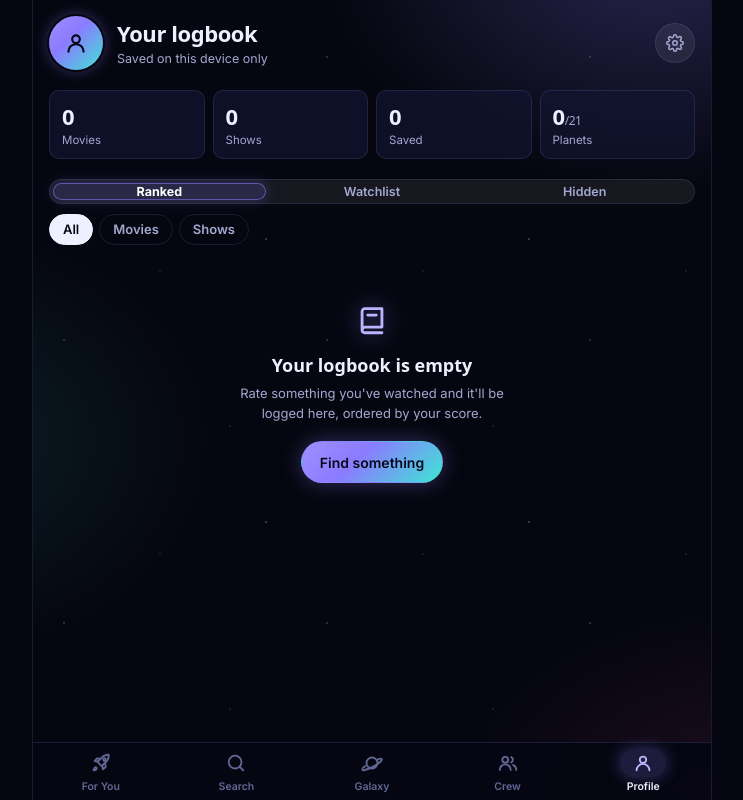
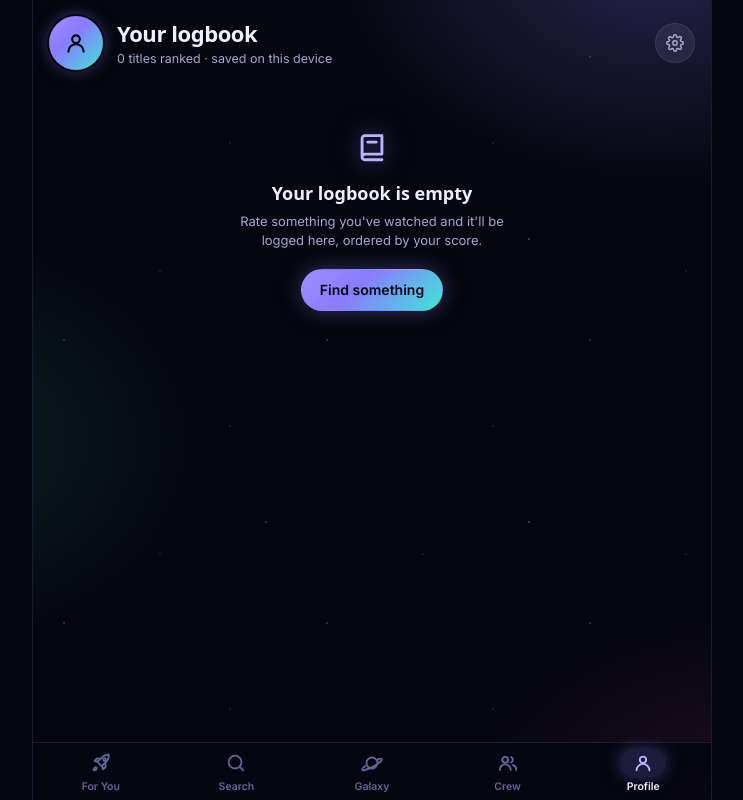
Before and after one commit to nicklitvin/teli, a React (Vite) app: page / in a window 1280 px wide. Both pictures are taken after a click on the button "Profile". Shown: the whole page, without its empty margins (268-1011 px from the left). Built offline with nearby package versions, Linux system fonts and the light colour scheme.

Commit message:
Simplify the logbook: numbered Movies and Shows lists, watchlist shelf, hidden titles tucked away
Co-Authored-By: Claude Opus 5.5 <noreply@anthropic.com>
Claude-Session: https://claude.ai/code/session_01QAHuBVGHeoZUWCTJRHE5CV

```diff
--- a/src/screens/Profile.tsx
+++ b/src/screens/Profile.tsx
@@ -1,37 +1,23 @@
-import { useMemo, useState, type ChangeEvent } from 'react';
-import type { MediaType } from '../types';
-import { BY_ID, GENRES } from '../lib/catalog';
+import { useState, type ChangeEvent } from 'react';
+import type { MediaType, Rating } from '../types';
+import { BY_ID } from '../lib/catalog';
 import { emptyData, parseBackup, rankedCount, useStore, type Data } from '../lib/store';
-import { exploredCount } from '../lib/taste';
-import {
-  BookIcon, BookmarkIcon, CheckIcon, DownloadIcon, EyeSlashIcon, GearIcon, TrashIcon, UploadIcon, UserIcon,
-} from '../components/Icons';
-import { Cards, Empty, Screen, Segmented, TitleRow } from '../components/ui';
+import { BookIcon, CheckIcon, DownloadIcon, GearIcon, TrashIcon, UploadIcon, UserIcon } from '../components/Icons';
+import { Cards, Empty, PosterCard, Screen, SectionHeader, Shelf, TitleRow } from '../components/ui';
 
-type View = 'ranked' | 'watchlist' | 'hidden';
-type Filter = 'all' | MediaType;
 type Pending = { kind: 'import'; data: Data; name: string } | { kind: 'reset' };
 
 const plural = (n: number, word: string) => `${n} ${word}${n === 1 ? '' : 's'}`;
+const PREVIEW = 5;
 
-/** You: your stats, everything you've ranked, saved or hidden, and backup settings behind the gear. */
+/** Your logbook: movies and shows each ranked by score, then your watchlist. Backups sit behind the gear. */
 export function Profile({ active, onSearch }: { active: boolean; onSearch: () => void }) {
   const { data, ratings, toggleDismissed } = useStore();
-  const [view, setView] = useState<View>('ranked');
-  const [filter, setFilter] = useState<Filter>('all');
   const [settings, setSettings] = useState(false);
+  const [showHidden, setShowHidden] = useState(false);
 
-  const of = (type: MediaType) => filter === 'all' || type === filter;
-  const ranked = useMemo(
-    () => [...ratings.values()]
-      .filter((r) => filter === 'all' || r.type === filter)
-      .sort((a, b) => b.score - a.score || a.rank - b.rank),
-    [ratings, filter],
-  );
-  const watch = data.watchlist.map((id) => BY_ID.get(id)!).filter((t) => of(t.type));
-  const hidden = [...data.dismissed].reverse().map((id) => BY_ID.get(id)).filter((t) => !!t).filter((t) => of(t.type));
-  const movies = [...ratings.values()].filter((r) => r.type === 'movie').length;
-  const avg = ranked.length ? ranked.reduce((s, r) => s + r.score, 0) / ranked.length : 0;
+  const watch = data.watchlist.map((id) => BY_ID.get(id)!);
+  const hidden = [...data.dismissed].reverse().map((id) => BY_ID.get(id)).filter((t) => !!t);
 
   return (
     <Screen title="Profile" active={active} className="profile">
@@ -39,7 +25,7 @@ export function Profile({ active, onSearch }: { active: boolean; onSearch: () =>
         <span className="avatar avatar-lg"><UserIcon size={26} /></span>
         <div>
           <h2>Your logbook</h2>
-          <p>Saved on this device only</p>
+          <p>{plural(ratings.size, 'title')} ranked · saved on this device</p>
         </div>
         <button className={`icon-btn ${settings ? 'on' : ''}`} onClick={() => setSettings((v) => !v)}
           aria-expanded={settings} aria-label="Backup and settings">
@@ -49,60 +35,61 @@ export function Profile({ active, onSearch }: { active: boolean; onSearch: () =>
 
       {settings && <Settings />}
 
-      <div className="stats">
-        <div><strong>{movies}</strong><span>Movies</span></div>
-        <div><strong>{ratings.size - movies}</strong><span>Shows</span></div>
-        <div><strong>{data.watchlist.length}</strong><span>Saved</span></div>
-        <div><strong>{exploredCount(ratings)}<small>/{GENRES.length}</small></strong><span>Planets</span></div>
-      </div>
-
-      <div className="filter-bar stacked">
-        <Segmented<View> value={view} onChange={setView} options={[
-          { value: 'ranked', label: 'Ranked' },
-          { value: 'watchlist', label: 'Watchlist' },
-          { value: 'hidden', label: 'Hidden' },
-        ]} />
-        <div className="pills">
-          {(['all', 'movie', 'tv'] as Filter[]).map((f) => (
-            <button key={f} className={`pill ${filter === f ? 'on' : ''}`} onClick={() => setFilter(f)}>
-              {f === 'all' ? 'All' : f === 'movie' ? 'Movies' : 'Shows'}
-            </button>
-          ))}
-        </div>
-      </div>
-
-      {view === 'ranked' ? (
-        ranked.length ? (
+      {ratings.size ? (
         <>
-            <p className="list-caption">{ranked.length} ranked · average {avg.toFixed(1)}</p>
-            <Cards>
-              {ranked.map((r, i) => <TitleRow key={r.id} t={BY_ID.get(r.id)!} rank={i + 1} />)}
-            </Cards>
+          <RankedGroup type="movie" ratings={ratings} />
+          <RankedGroup type="tv" ratings={ratings} />
         </>
       ) : (
         <Empty icon={<BookIcon size={34} />} title="Your logbook is empty"
           body="Rate something you've watched and it'll be logged here, ordered by your score."
           action={<button className="primary-btn" onClick={onSearch}>Find something</button>} />
-        )
-      ) : view === 'watchlist' ? (
-        watch.length ? (
-          <Cards>{watch.map((t) => <TitleRow key={t.id} t={t} />)}</Cards>
-        ) : (
-          <Empty icon={<BookmarkIcon size={34} />} title="Your watchlist is empty"
-            body="Save titles you want to watch from For You, search or any title page." />
-        )
-      ) : hidden.length ? (
+      )}
+
+      {watch.length > 0 && (
+        <>
+          <SectionHeader title="Watchlist" subtitle={plural(watch.length, 'title')} />
+          <Shelf>{watch.map((t) => <PosterCard key={t.id} t={t} caption={String(t.year)} />)}</Shelf>
+        </>
+      )}
+
+      {hidden.length > 0 && (
+        <div className="hidden-titles">
+          <button className="text-btn subtle center" onClick={() => setShowHidden((v) => !v)} aria-expanded={showHidden}>
+            {showHidden ? 'Close' : `${plural(hidden.length, 'title')} marked not interested`}
+          </button>
+          {showHidden && (
             <Cards>
               {hidden.map((t) => (
                 <TitleRow key={t.id} t={t}
                   actions={<button className="secondary-btn small glass" onClick={() => toggleDismissed(t.id)}>Show again</button>} />
               ))}
             </Cards>
-      ) : (
-        <Empty icon={<EyeSlashIcon size={34} />} title="Nothing hidden"
-          body="Titles you mark “Not interested” land here, so you can bring them back." />
+          )}
+        </div>
       )}
     </Screen>
+  );
+}
+
+/** One numbered list (movies or shows), best first; long lists open the rest on request. */
+function RankedGroup({ type, ratings }: { type: MediaType; ratings: Map<string, Rating> }) {
+  const [all, setAll] = useState(false);
+  const list = [...ratings.values()].filter((r) => r.type === type).sort((a, b) => b.score - a.score || a.rank - b.rank);
+  if (!list.length) return null;
+  const avg = list.reduce((s, r) => s + r.score, 0) / list.length;
+  return (
+    <>
+      <SectionHeader title={type === 'movie' ? 'Movies' : 'Shows'} subtitle={`${list.length} ranked · average ${avg.toFixed(1)}`} />
+      <Cards>
+        {(all ? list : list.slice(0, PREVIEW)).map((r, i) => <TitleRow key={r.id} t={BY_ID.get(r.id)!} rank={i + 1} />)}
+      </Cards>
+      {list.length > PREVIEW && (
+        <button className="secondary-btn more" onClick={() => setAll((v) => !v)}>
+          {all ? 'Show top 5' : `Show all ${list.length}`}
+        </button>
+      )}
+    </>
   );
 }
 
--- a/src/styles.css
+++ b/src/styles.css
@@ -484,7 +484,8 @@ h1, h2, h3, p { margin: 0; }
 
 /* ---------- Profile ---------- */
 .stats { display: grid; grid-template-columns: repeat(3, 1fr); gap: 8px; padding: 4px var(--gutter) 16px; }
-.profile .stats { grid-template-columns: repeat(4, 1fr); }
+.hidden-titles { padding-top: 28px; }
+.hidden-titles .cards { margin-top: 10px; }
 .stats div { border: 1px solid var(--border); border-radius: var(--r); padding: 10px 12px; display: flex; flex-direction: column; background: var(--surface); }
 .stats strong { font-family: var(--font-display); font-size: 22px; font-weight: 700; font-variant-numeric: tabular-nums; letter-spacing: -0.02em; }
 .stats small { font-size: 12px; color: var(--text-2); font-weight: 500; }
```
Also changed, not shown: 1 other file (tests, documents, lock files or other folders). Lines whose indentation alone changed are shown as unchanged.
